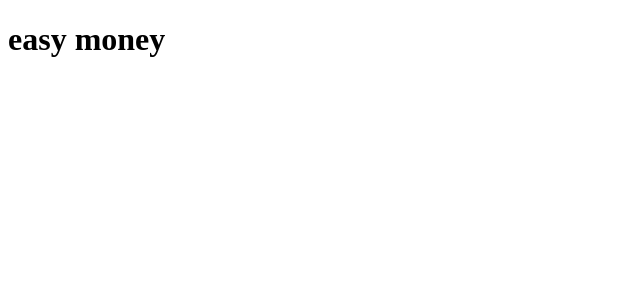
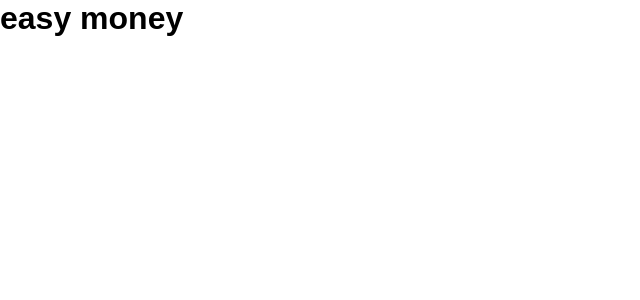
Before and after one commit to MashooqAli9140/easy-money, a React (Vite) app in the folder frontend/easymoney/: page / in a window 1280 px wide. Shown: the top 300 px of the page, without its empty margins (0-640 px from the left). Built offline with nearby package versions, Linux system fonts and the light colour scheme.

Commit message:
globle css padding and margin set to 0

```diff
--- a/frontend/easymoney/src/index.css
+++ b/frontend/easymoney/src/index.css
@@ -0,0 +1,6 @@
+*{
+    padding: 0;
+    margin: 0;
+    box-sizing: border-box;
+    font-family: 'poppins',sans-serif;
+}
```
